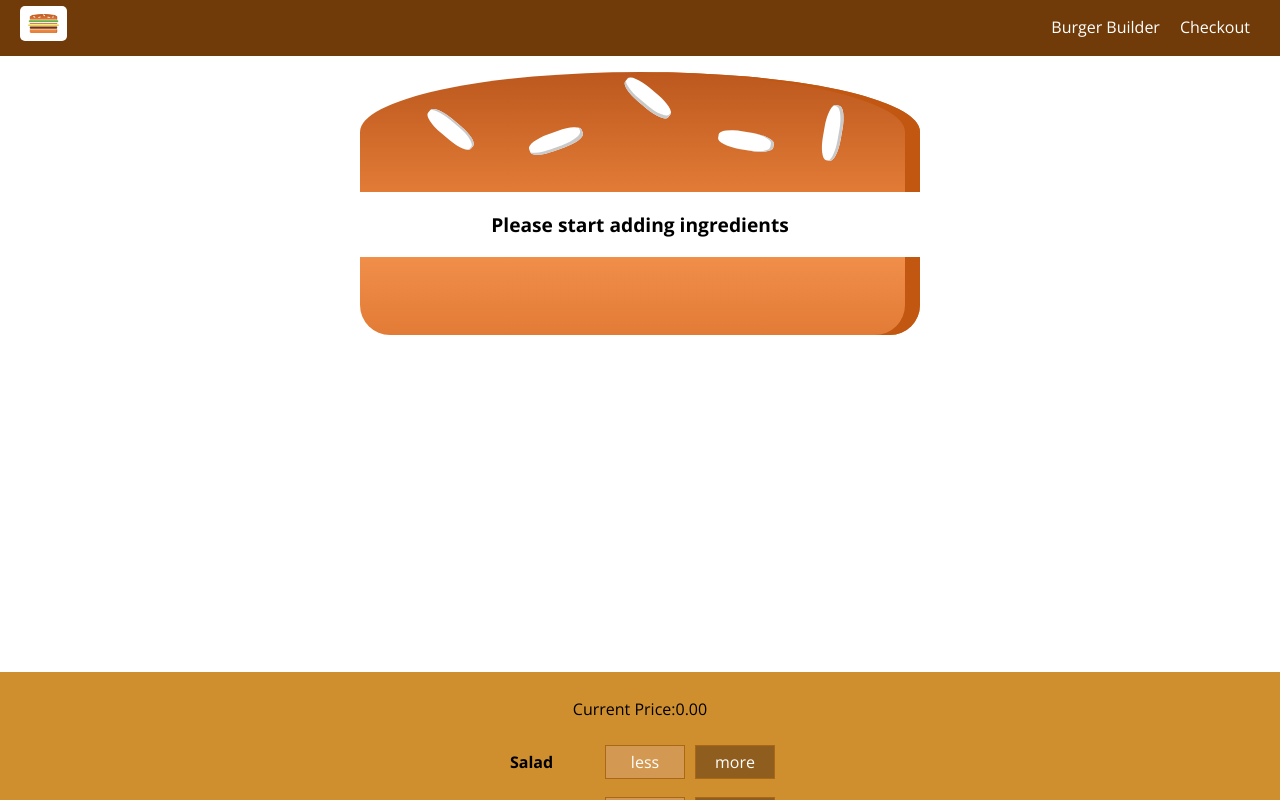
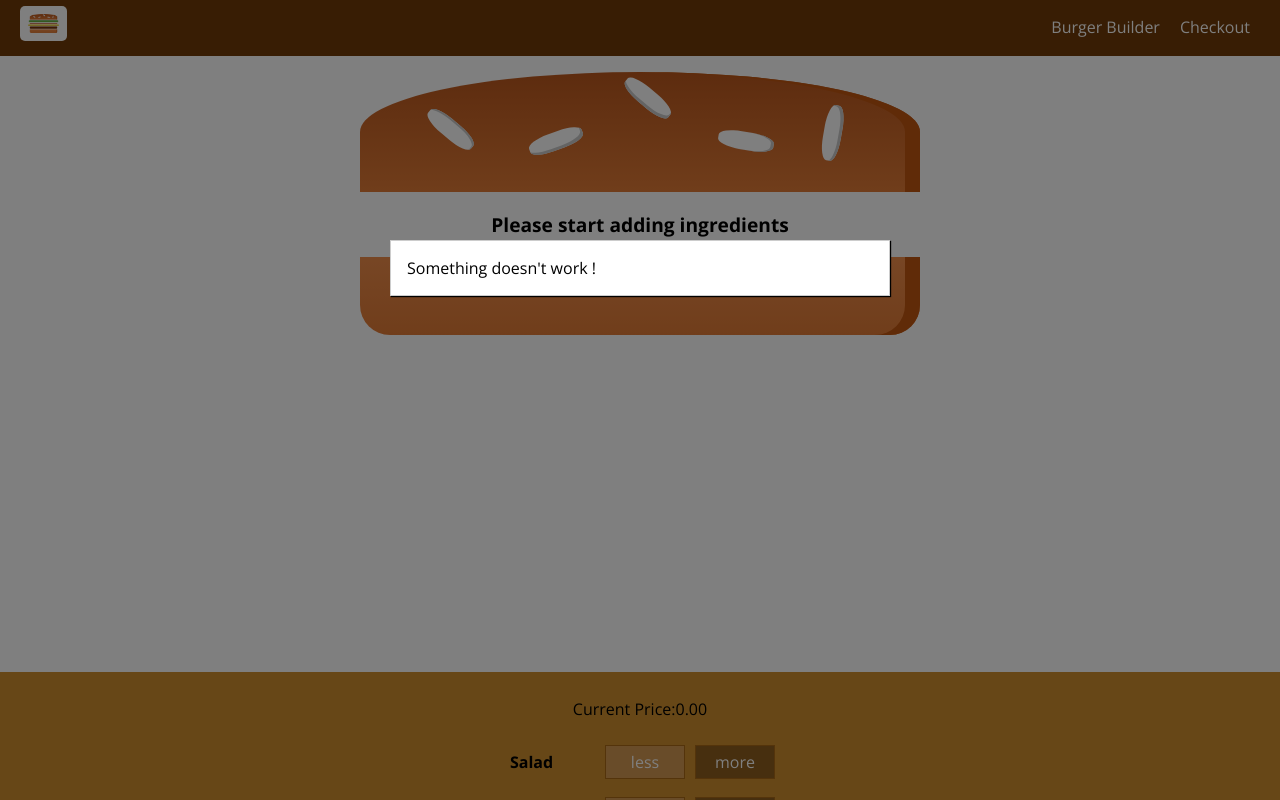
Before and after one commit to boluwatifeade1/BurgerBuild, a React (Create React App) app: page / in a window 1280 px wide. Shown: the top 800 px of the page. Built offline with nearby package versions, Linux system fonts and the light colour scheme.

Commit message:
hoc component to handle axios errors using interceptors

```diff
--- a/src/hoc/withErrorHandler/withErrorHandler.js
+++ b/src/hoc/withErrorHandler/withErrorHandler.js
@@ -1,18 +1,20 @@
-import React from 'react';
+import React, {Component} from 'react';
 import Aux from '../Aux'
 import Modal from '../../components/UI/Modal/Modal'
 
-const withErrorHandler = (WrappedComponent) => {
-  return (props) => {
+const withErrorHandler = (WrappedComponent, axios ) => {
+  return class extends Component {
+    render () {
       return (
         <Aux>
-        <Modal>
+          <Modal show>
             Something doesn't work !
           </Modal>
-        <WrappedComponent {...props} />
+          <WrappedComponent {...this.props} />
         </Aux>
       )
     }
   }
+}
 
 export default withErrorHandler;
```
Lines whose indentation alone changed are shown as unchanged.
